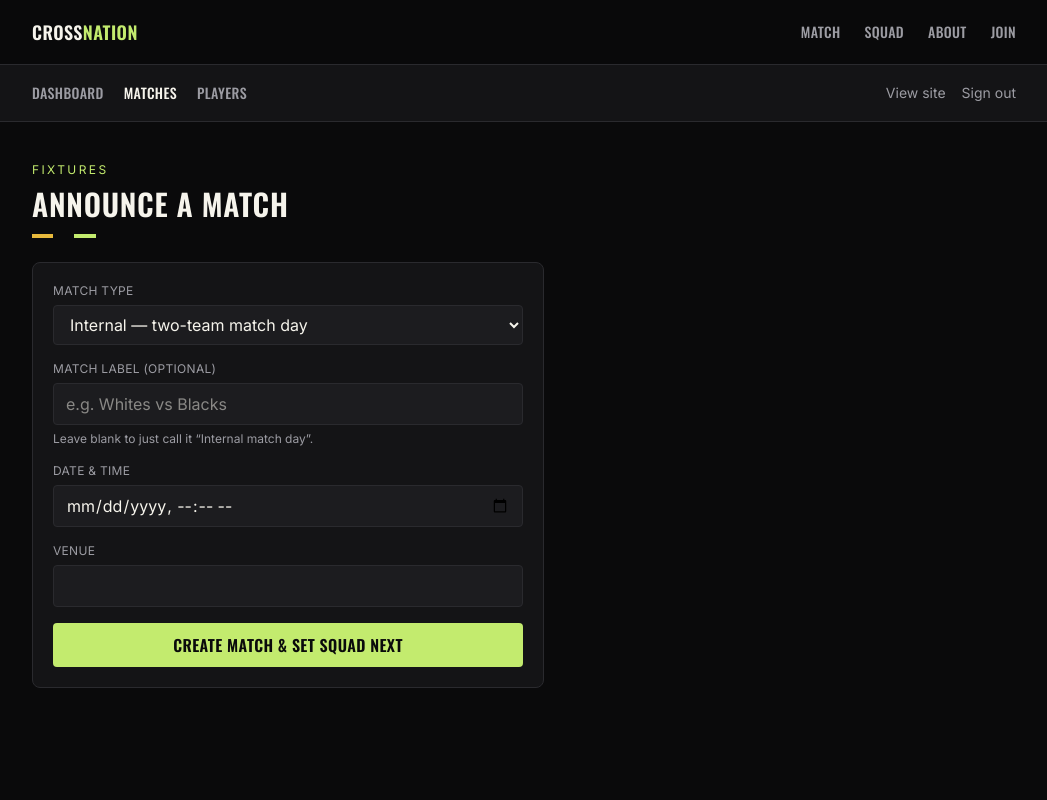
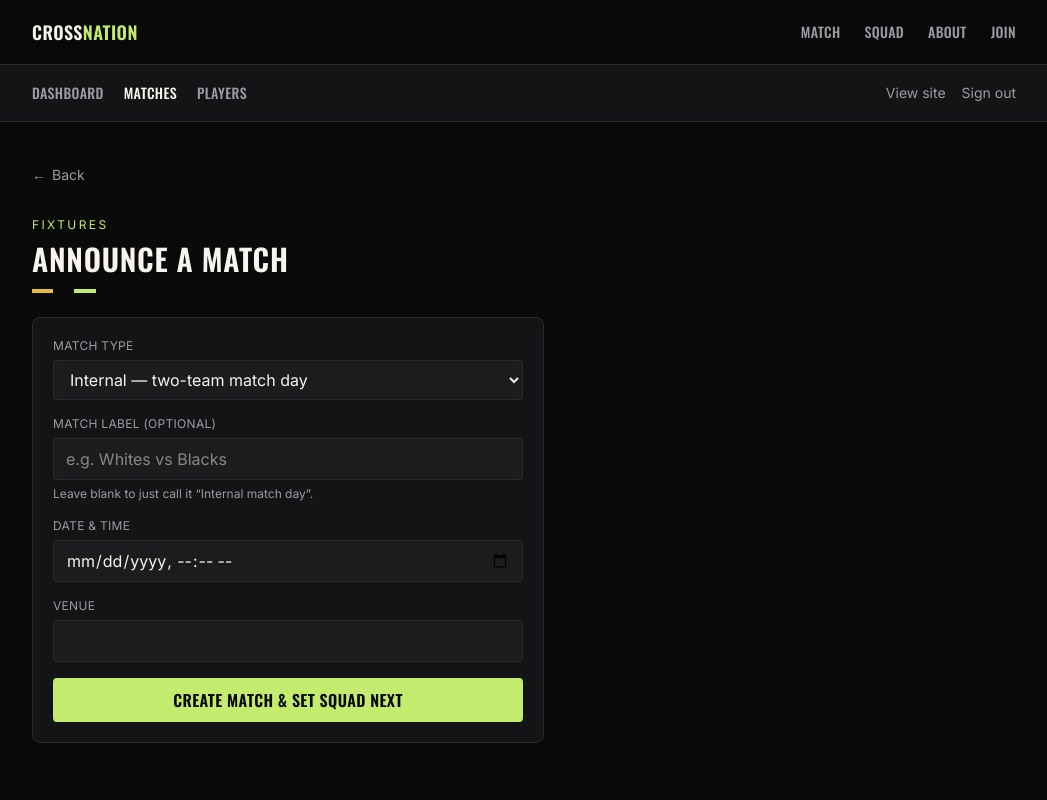
Before and after one commit to tintunnaing9810-rgb/crossnation, a Next.js app: page /admin/matches/new in a window 1280 px wide. Shown: the top 800 px of the page, without its empty margins (116-1163 px from the left). Built offline with nearby package versions, Linux system fonts and the light colour scheme; no server answers.

Commit message:
Add back button to all drill-down pages

```diff
--- a/app/admin/(protected)/matches/[id]/edit/page.tsx
+++ b/app/admin/(protected)/matches/[id]/edit/page.tsx
@@ -3,6 +3,7 @@ import { createClient } from "@/lib/supabase/server";
 import { updateMatch } from "../../actions";
 import { MatchForm } from "@/components/MatchForm";
 import { SectionHeading } from "@/components/ui";
+import { BackButton } from "@/components/BackButton";
 import { formatDateInput } from "@/lib/format";
 import type { Match } from "@/lib/types";
 
@@ -26,6 +27,7 @@ export default async function EditMatchPage({
 
   return (
     <div className="max-w-lg space-y-8">
+      <BackButton />
       <SectionHeading eyebrow="Fixtures" title="Edit Match" />
       <MatchForm
         action={updateWithId}
--- a/app/admin/(protected)/matches/[id]/page.tsx
+++ b/app/admin/(protected)/matches/[id]/page.tsx
@@ -2,6 +2,7 @@ import { notFound } from "next/navigation";
 import { createClient } from "@/lib/supabase/server";
 import { setSquad } from "../actions";
 import { SectionHeading } from "@/components/ui";
+import { BackButton } from "@/components/BackButton";
 import { formatMatchDate, matchTitle } from "@/lib/format";
 import type { Match, Player } from "@/lib/types";
 
@@ -53,6 +54,7 @@ export default async function SetSquadPage({
 
   return (
     <div className="max-w-lg space-y-8">
+      <BackButton />
       <SectionHeading
         eyebrow={formatMatchDate(match.match_date)}
         title={`Squad — ${matchTitle(match)}`}
--- a/app/admin/(protected)/matches/[id]/result/page.tsx
+++ b/app/admin/(protected)/matches/[id]/result/page.tsx
@@ -2,6 +2,7 @@ import { notFound } from "next/navigation";
 import { createClient } from "@/lib/supabase/server";
 import { recordResult } from "../../actions";
 import { SectionHeading, EmptyState } from "@/components/ui";
+import { BackButton } from "@/components/BackButton";
 import { formatMatchDate, matchTitle } from "@/lib/format";
 import { isGoalkeeper } from "@/lib/players";
 import type { Match, SquadEntryWithPlayer } from "@/lib/types";
@@ -110,6 +111,7 @@ export default async function RecordResultPage({
 
   return (
     <div className="max-w-2xl space-y-8">
+      <BackButton />
       <SectionHeading
         eyebrow={`${formatMatchDate(match.match_date)} · ${
           isFriendly ? "Friendly" : "Internal match day"
--- a/app/admin/(protected)/matches/new/page.tsx
+++ b/app/admin/(protected)/matches/new/page.tsx
@@ -1,10 +1,12 @@
 import { MatchForm } from "@/components/MatchForm";
 import { createMatch } from "../actions";
 import { SectionHeading } from "@/components/ui";
+import { BackButton } from "@/components/BackButton";
 
 export default function NewMatchPage() {
   return (
     <div className="max-w-lg space-y-8">
+      <BackButton />
       <SectionHeading eyebrow="Fixtures" title="Announce a Match" />
       <MatchForm action={createMatch} submitLabel="Create match & set squad next" />
     </div>
--- a/app/admin/(protected)/players/[id]/page.tsx
+++ b/app/admin/(protected)/players/[id]/page.tsx
@@ -2,6 +2,7 @@ import { notFound } from "next/navigation";
 import { createClient } from "@/lib/supabase/server";
 import { updatePlayer } from "../actions";
 import { SectionHeading } from "@/components/ui";
+import { BackButton } from "@/components/BackButton";
 import { PLAYER_BADGES } from "@/lib/badges";
 import { PLAYER_STATUSES } from "@/lib/types";
 import type { Player } from "@/lib/types";
@@ -26,6 +27,7 @@ export default async function EditPlayerPage({
 
   return (
     <div className="max-w-lg space-y-8">
+      <BackButton />
       <SectionHeading eyebrow="Roster" title={`Edit ${player.name}`} />
       <form action={updateWithId} className="bg-surface border border-line rounded-lg p-5 space-y-4">
         <div>
--- a/app/players/[id]/page.tsx
+++ b/app/players/[id]/page.tsx
@@ -3,6 +3,7 @@ import Link from "next/link";
 import { getSquadRanking, getPlayerMatchHistory } from "@/lib/queries";
 import { formatMatchDate, formatDate } from "@/lib/format";
 import { StatPill, SectionHeading, EmptyState, Badge } from "@/components/ui";
+import { BackButton } from "@/components/BackButton";
 import { badgeMeta } from "@/lib/badges";
 import type { StatsEntryWithMatch } from "@/lib/types";
 
@@ -26,6 +27,7 @@ export default async function PlayerProfilePage({
 
   return (
     <div className="mx-auto max-w-5xl px-5 py-12 space-y-10">
+      <BackButton />
       <div>
         <p className="text-xs uppercase tracking-[0.2em] text-lime mb-2">
           {totals.position ?? "Player"}
--- a/app/results/[id]/page.tsx
+++ b/app/results/[id]/page.tsx
@@ -3,6 +3,7 @@ import Link from "next/link";
 import { getMatchDetail } from "@/lib/queries";
 import { formatMatchDate, matchTypeLabel } from "@/lib/format";
 import { SectionHeading, Badge, EmptyState } from "@/components/ui";
+import { BackButton } from "@/components/BackButton";
 import type { StatsEntryWithPlayer } from "@/lib/types";
 
 export default async function MatchDetailPage({
@@ -30,6 +31,7 @@ export default async function MatchDetailPage({
 
   return (
     <div className="mx-auto max-w-5xl px-5 py-12 space-y-10">
+      <BackButton />
       <div>
         <p className="text-xs uppercase tracking-[0.2em] text-lime mb-2">
           {matchTypeLabel(match.match_type)} · {formatMatchDate(match.match_date)}
--- /dev/null
+++ b/components/BackButton.tsx
@@ -0,0 +1,19 @@
+"use client";
+
+import { useRouter } from "next/navigation";
+
+// Small "← Back" control shown at the top of drill-down pages (player
+// profiles, match details, admin sub-pages) so phone users don't have to
+// reach for the browser's back button.
+export function BackButton() {
+  const router = useRouter();
+  return (
+    <button
+      type="button"
+      onClick={() => router.back()}
+      className="inline-flex items-center gap-1.5 text-sm text-muted hover:text-paper transition-colors"
+    >
+      <span aria-hidden>&larr;</span> Back
+    </button>
+  );
+}
```
